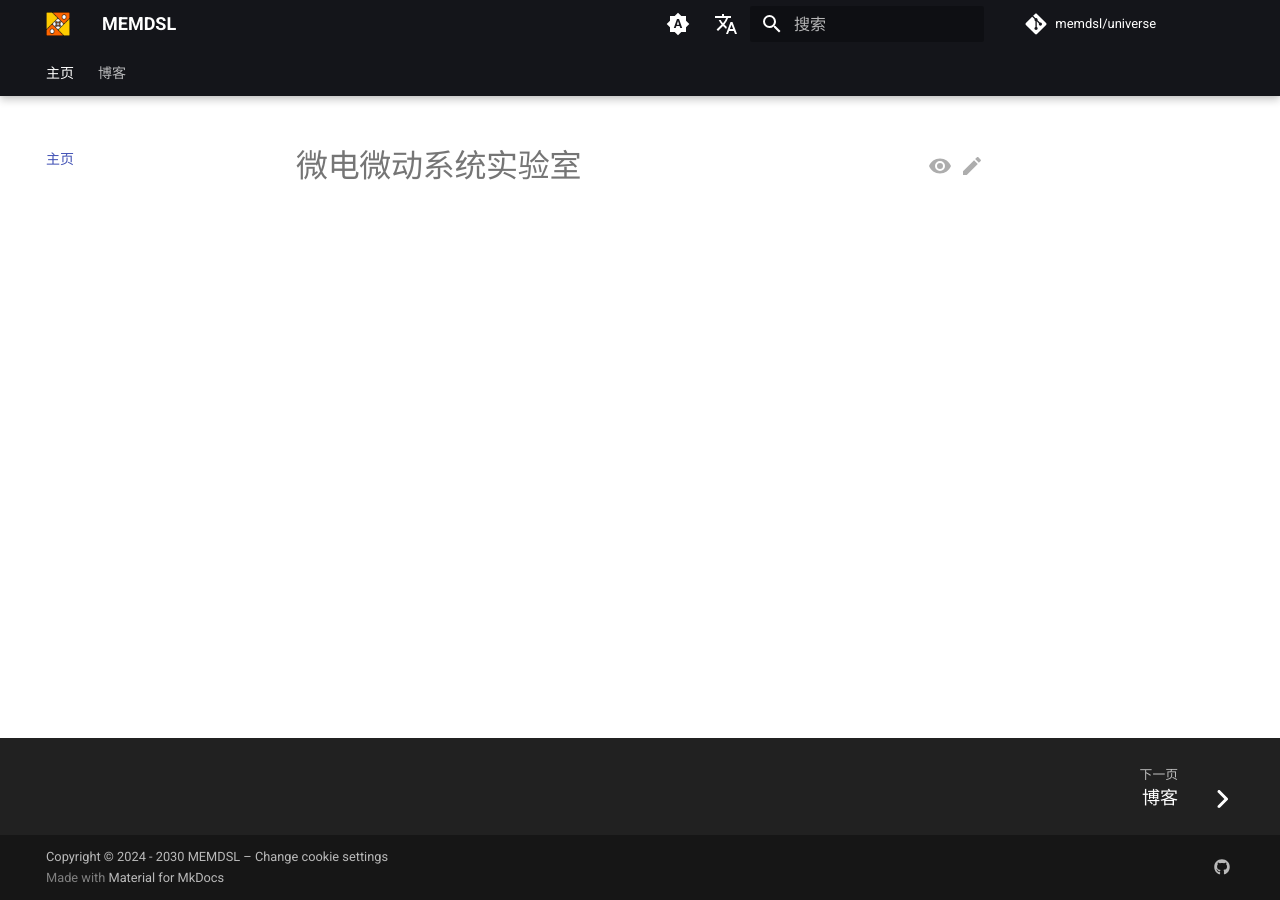
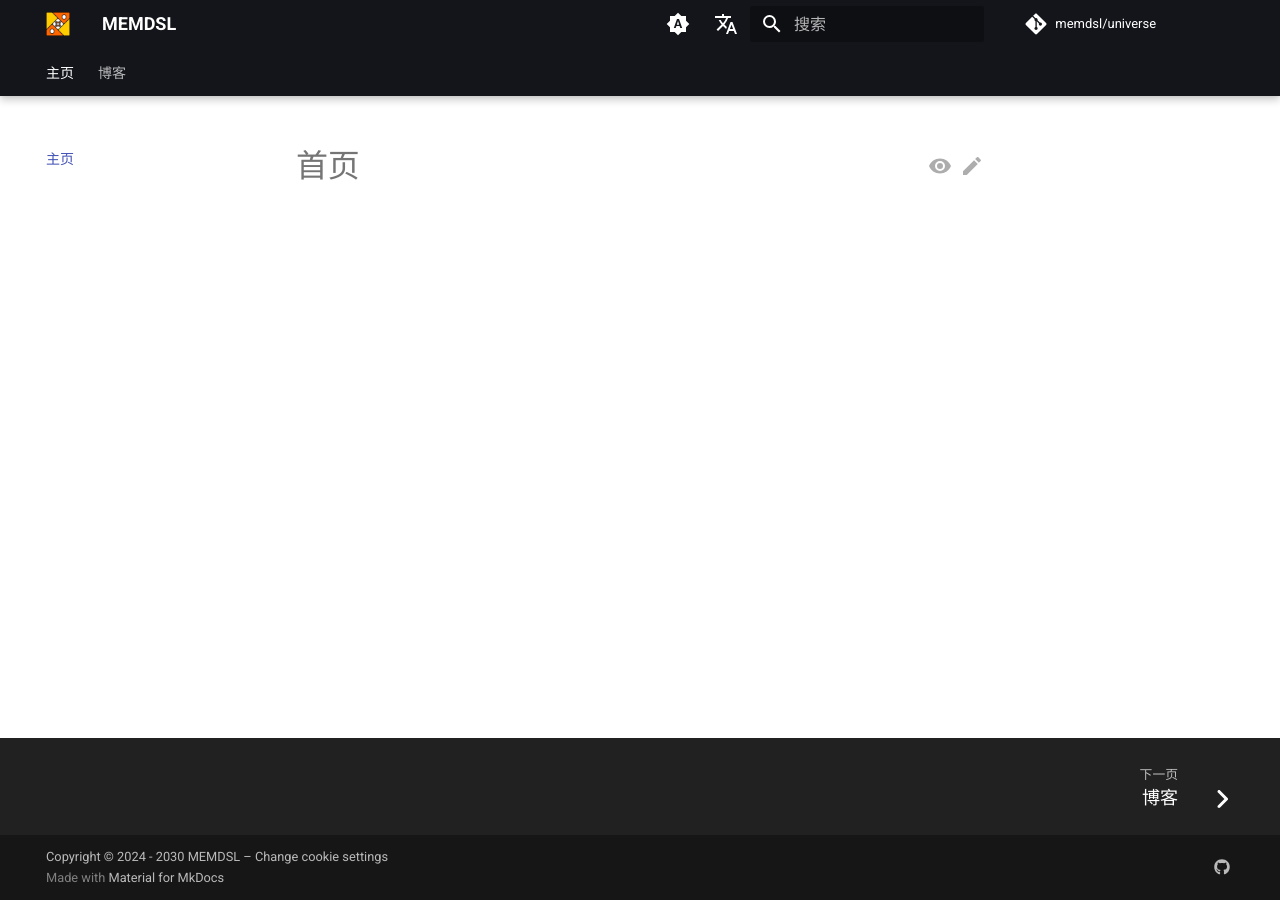
Before and after one commit to memdsl/universe, an MkDocs documentation site: the page built from docs/index.md, in a window 1280 px wide. Built offline with MkDocs 1.6.1 and Material for MkDocs 9.7.7, drawn with Linux system fonts in a browser that asks for light colours; plug-ins that fetch from the network failed and are left out; comment, search, counter and statistics services are not loaded.

Commit message:
feat: update title of post

```diff
--- a/docs/index.md
+++ b/docs/index.md
@@ -1 +1 @@
-# 微电微动系统实验室
+# 首页
```
